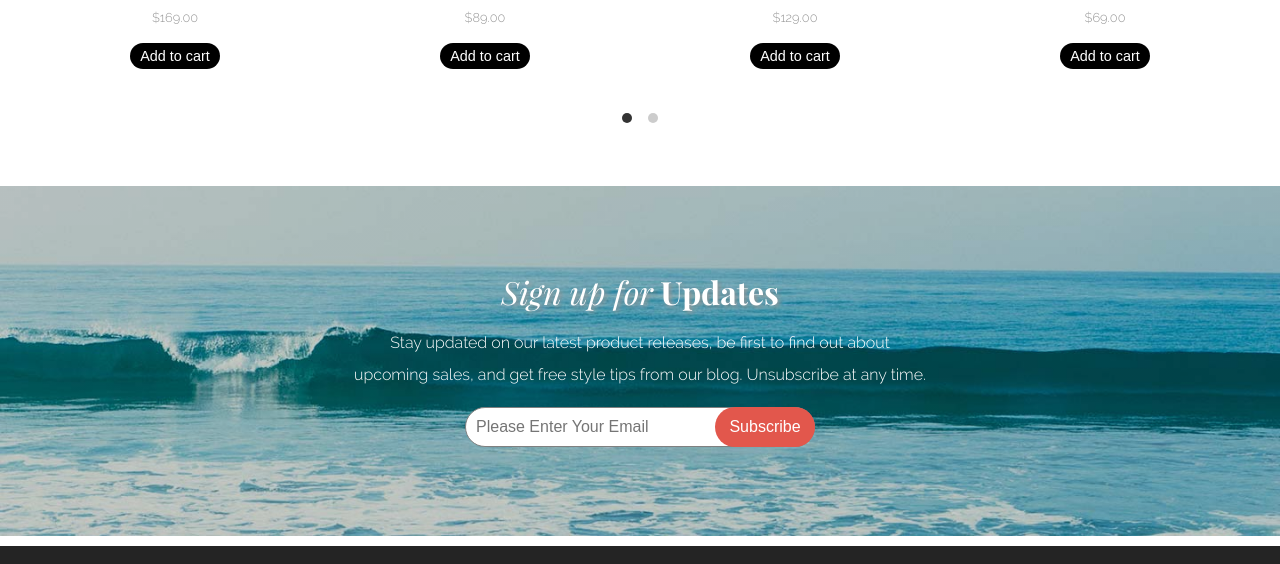
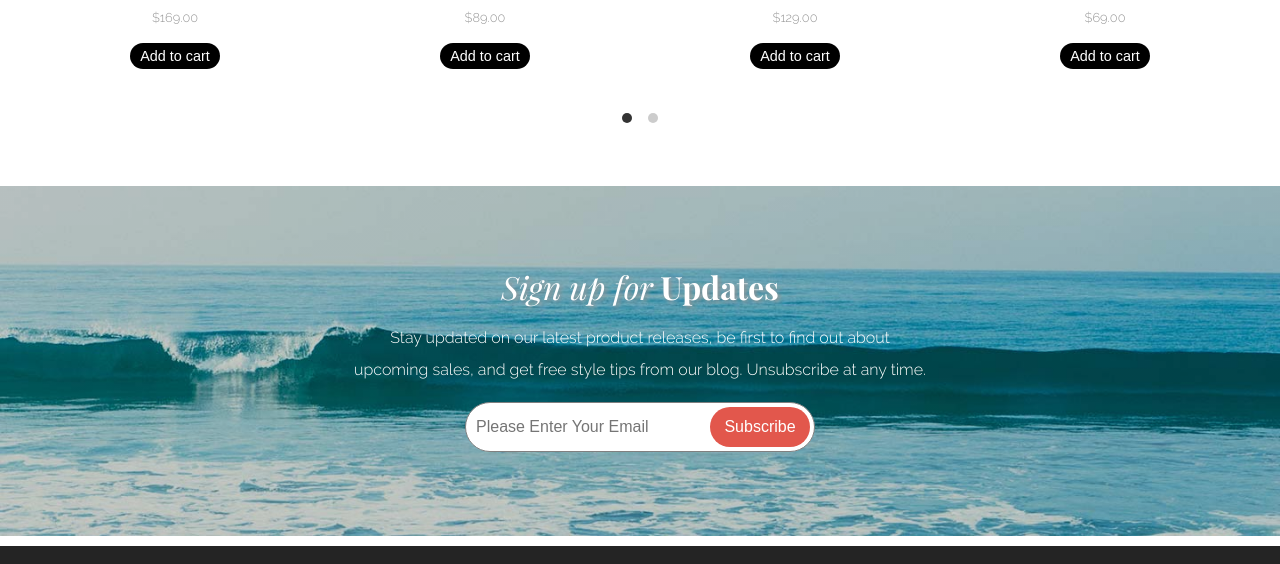
Before and after one commit to bsoetarto7/aloha-apparel, a plain HTML site: page index.html in a window 1280 px wide. Shown: the part 1994-2558 px from the top of the page. Drawn offline with nearby package versions, Linux system fonts and the light colour scheme.

Commit message:
fix button design on email input

```diff
--- a/css/style.css
+++ b/css/style.css
@@ -375,8 +375,8 @@ p{
   position: relative
 }
 .aloha-newsletter-subscription input{
-  height: 40px;
-  border-radius:20px;
+  height: 50px;
+  border-radius:25px;
   border-style: none;
   border: 1px solid grey;
   padding: 10px 100px 10px 10px;
@@ -387,8 +387,8 @@ p{
     border-radius: 20px;
     width: 100px;
     position: absolute;
-    right: 0;
-    top:0;
+    right: 5px;
+    top:5px;
     border: none;
     box-shadow: none;
     background-color: #e2574c;
```
